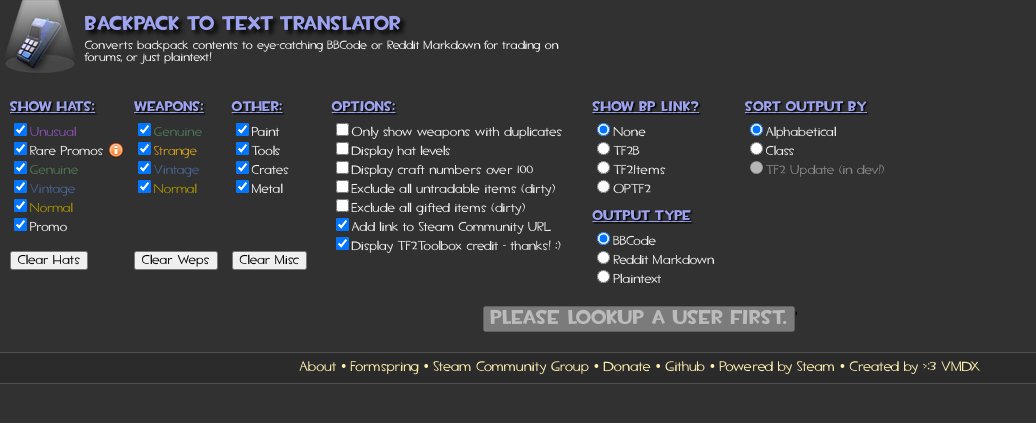
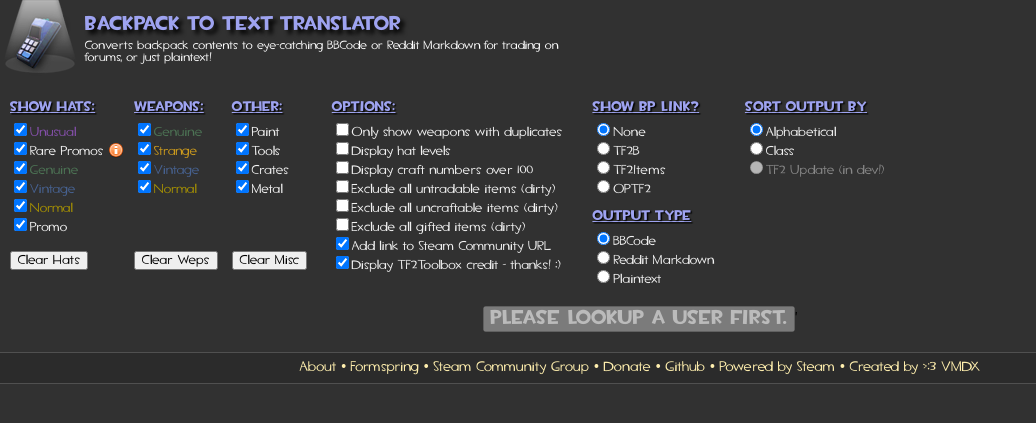
Before and after one commit to vmdx/tf2toolbox, a Flask app: page /bptext in a window 1280 px wide. Shown: the part 101-524 px from the top of the page, without its empty margins (0-1036 px from the left). Run offline with Flask 2, Linux system fonts and the light colour scheme; parts of the project's set-up code (start-up, migrations or seed data) failed here and were passed over.

Commit message:
Updated tf2toolbox/templates/bptext_form.html to support uncraftable items

```diff
--- a/tf2toolbox/templates/bptext_form.html
+++ b/tf2toolbox/templates/bptext_form.html
@@ -45,6 +45,7 @@
           <input type="checkbox" name="display_hat_levels" value="True" />Display hat levels<br />
           <input type="checkbox" name="display_craft_num" value="True">Display craft numbers over 100<br />
           <input type="checkbox" name="hide_untradeable" value="True" />Exclude all untradable items (dirty)<br />
+          <input type="checkbox" name="hide_uncraftable" value="True" />Exclude all uncraftable items (dirty)<br />
           <input type="checkbox" name="hide_gifted" value="True" />Exclude all gifted items (dirty)<br />
           <input type="checkbox" name="display_sc_url" value="True" checked/>Add link to Steam Community URL<br />
           <input type="checkbox" name="display_credit" value="True" checked/>Display TF2Toolbox credit - thanks! :)<br />
```
